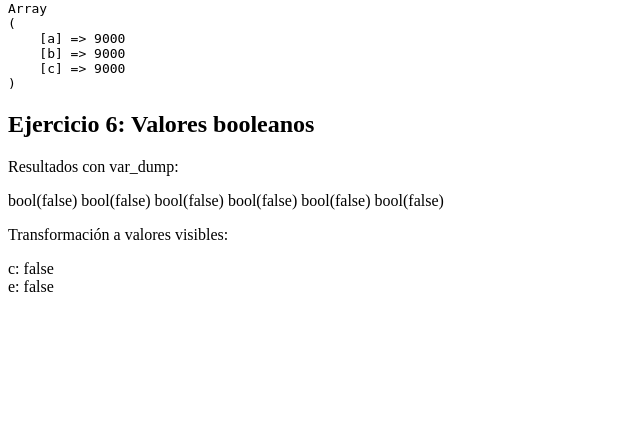
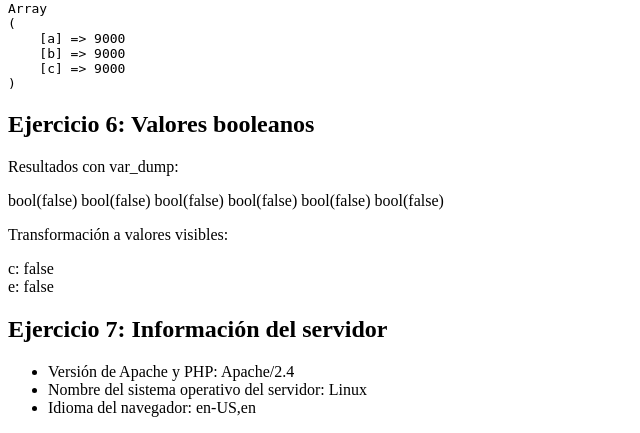
Before and after one commit to anag2603/tecweb, a PHP site: page / in a window 1280 px wide. Shown: the part 1056-1489 px from the top of the page, without its empty margins (0-640 px from the left). Before the commit the page ends 1348 px from the top, so only its background shows below. Run offline with PHP 8.4, Linux system fonts and the light colour scheme.

Commit message:
Ejercicio 7 agregado

```diff
--- a/practicas/p04/index.php
+++ b/practicas/p04/index.php
@@ -89,3 +89,13 @@ var_dump($a, $b, $c, $d, $e, $f);
 echo "<p>Transformación a valores visibles:</p>";
 echo "c: " . ($c ? 'true' : 'false') . "<br>";
 echo "e: " . ($e ? 'true' : 'false') . "<br>";
+
+// Ejercicio 7: Información del servidor
+echo "<h2>Ejercicio 7: Información del servidor</h2>";
+echo "<ul>";
+echo "<li>Versión de Apache y PHP: " . ($_SERVER['SERVER_SOFTWARE'] ?? 'No disponible') . "</li>";
+echo "<li>Nombre del sistema operativo del servidor: " . PHP_OS . "</li>";
+echo "<li>Idioma del navegador: " . ($_SERVER['HTTP_ACCEPT_LANGUAGE'] ?? 'No disponible') . "</li>";
+echo "</ul>";
+
+?>
```
